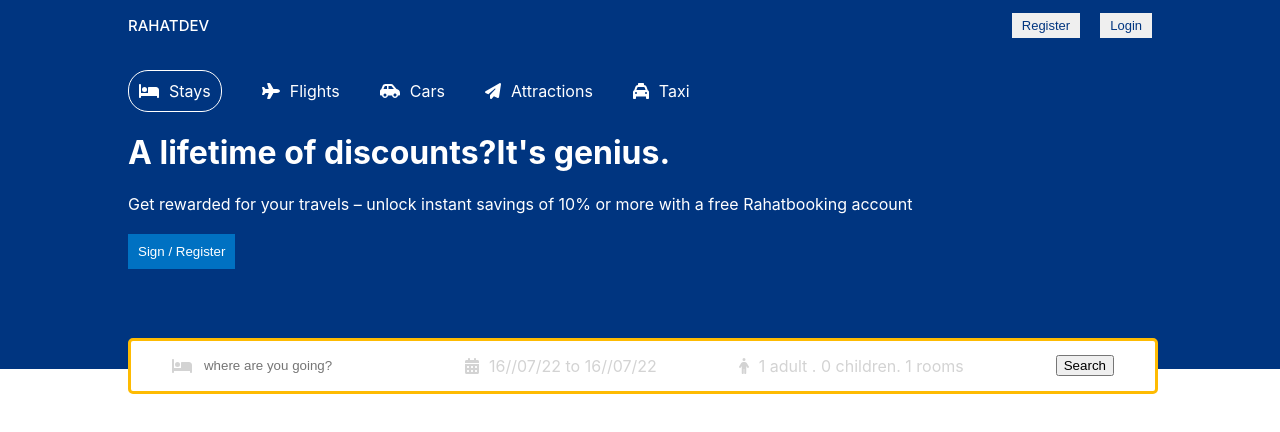
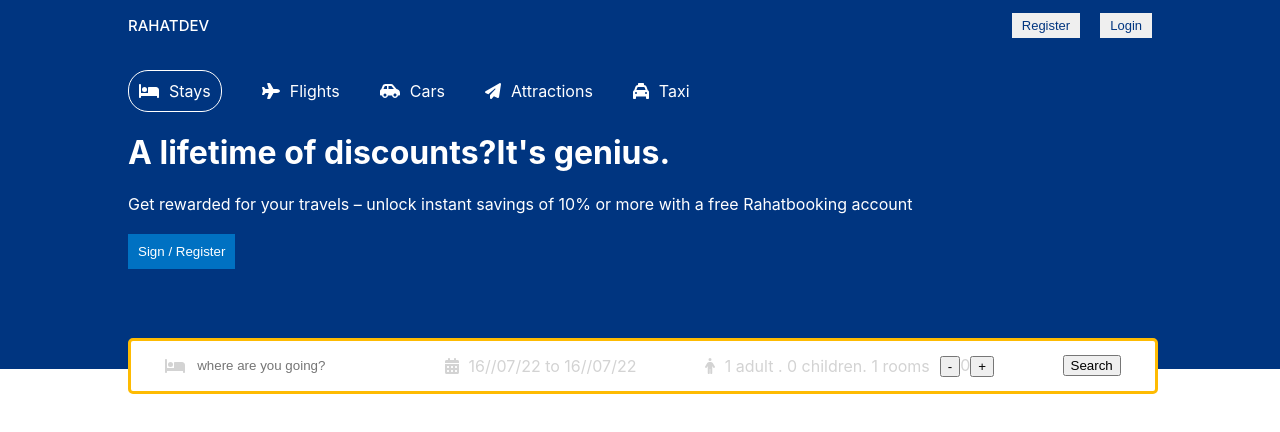
Before and after one commit to bellicose77/booking-app-clientside, a React (Create React App) app: page / in a window 1280 px wide. Shown: the top 432 px of the page. Built offline with nearby package versions, Linux system fonts and the light colour scheme.

Commit message:
header section serach of persion

```diff
--- a/src/components/Header/Header.js
+++ b/src/components/Header/Header.js
@@ -85,7 +85,9 @@ const Header = () => {
                 <div className='optionsItem'>
                     <span className='optionsText'></span>
                     <div className='optionsCouter' >
-
+                      <button>-</button>
+                      <span>0</span>
+                      <button>+</button>
                     </div>
                 </div>
             </div>
```
